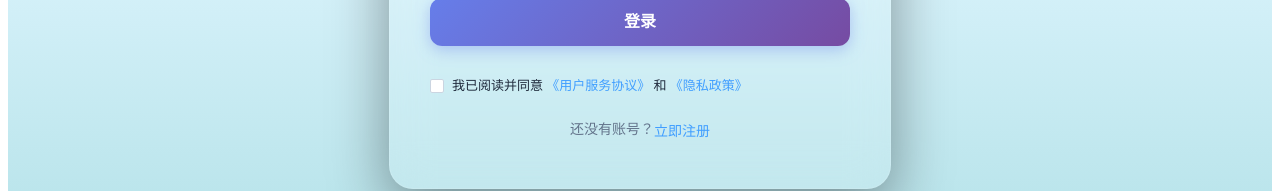
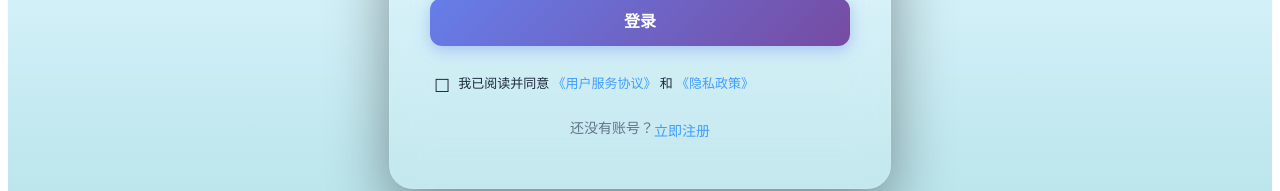
Before and after one commit to Tom1-4/AI-Mental-Health-Assistant, a Vue app in the folder Aixinli/: page / in a window 1280 px wide. Shown: the part 521-712 px from the top of the page. Built offline with nearby package versions, Linux system fonts and the light colour scheme.

Commit message:
fix: 修复注册页和登录页单选框无法勾选

```diff
--- a/Aixinli/src/components/client/login.vue
+++ b/Aixinli/src/components/client/login.vue
@@ -138,16 +138,15 @@ const goToRegister = () => {
           </el-button>
         </el-form-item>
 
-        <el-form-item class="terms-form-item">
-          <el-checkbox v-model="agreeToTerms" class="terms-checkbox">
+        <div class="terms-form-item" @click="agreeToTerms = !agreeToTerms">
+          <span class="terms-check-icon">{{ agreeToTerms ? '☑' : '☐' }}</span>
           <span class="terms-text">
             我已阅读并同意
             <el-link type="primary" underline="always" @click.stop="showTermsDialog = true; termsDialogTitle = '用户服务协议'">《用户服务协议》</el-link>
             和
             <el-link type="primary" underline="always" @click.stop="showTermsDialog = true; termsDialogTitle = '隐私政策'">《隐私政策》</el-link>
           </span>
-          </el-checkbox>
-        </el-form-item>
+        </div>
 
         <div class="login-tips">
           <span class="tip-text">还没有账号？</span>
@@ -627,22 +626,33 @@ const goToRegister = () => {
 }
 
 .terms-form-item {
-  margin-bottom: 8px !important;
+  display: flex;
+  align-items: flex-start;
+  gap: 8px;
+  margin-bottom: 8px;
+  padding: 4px 4px;
+  cursor: pointer;
+  user-select: none;
+  border-radius: 8px;
+  transition: background 0.15s;
 
-  .terms-checkbox {
-    :deep(.el-checkbox__label) {
+  &:hover {
+    background: rgba(0, 0, 0, 0.03);
+  }
+
+  .terms-check-icon {
+    font-size: 18px;
+    color: #1e293b;
+    flex-shrink: 0;
+    margin-top: 1px;
+  }
+
+  .terms-text {
     font-size: 13px;
     color: #1e293b;
-      line-height: 1.5;
-      padding-left: 8px;
-    }
+    line-height: 1.6;
 
-    :deep(.el-checkbox__inner) {
-      border-color: #cbd5e1;
-      background: #ffffff;
-    }
-
-    .terms-text .el-link {
+    .el-link {
       font-size: 13px;
       vertical-align: baseline;
     }
--- a/Aixinli/src/components/client/register.vue
+++ b/Aixinli/src/components/client/register.vue
@@ -164,16 +164,15 @@ const goToLogin = () => {
         </el-form-item>
 
         <!-- 用户协议 -->
-        <el-form-item class="terms-form-item">
-          <el-checkbox v-model="agreeToTerms" class="terms-checkbox">
+        <div class="terms-form-item" @click="agreeToTerms = !agreeToTerms">
+          <span class="terms-check-icon">{{ agreeToTerms ? '☑' : '☐' }}</span>
           <span class="terms-text">
             我已阅读并同意
             <el-link type="primary" underline="always" @click.stop="showTermsDialog = true; termsDialogTitle = '用户服务协议'">《用户服务协议》</el-link>
             和
             <el-link type="primary" underline="always" @click.stop="showTermsDialog = true; termsDialogTitle = '隐私政策'">《隐私政策》</el-link>
           </span>
-          </el-checkbox>
-        </el-form-item>
+        </div>
 
         <el-form-item>
           <el-button
@@ -614,22 +613,33 @@ const goToLogin = () => {
 }
 
 .terms-form-item {
-  margin-bottom: 8px !important;
+  display: flex;
+  align-items: flex-start;
+  gap: 8px;
+  margin-bottom: 8px;
+  padding: 4px 4px;
+  cursor: pointer;
+  user-select: none;
+  border-radius: 8px;
+  transition: background 0.15s;
 
-  .terms-checkbox {
-    :deep(.el-checkbox__label) {
+  &:hover {
+    background: rgba(0, 0, 0, 0.03);
+  }
+
+  .terms-check-icon {
+    font-size: 18px;
+    color: #1e293b;
+    flex-shrink: 0;
+    margin-top: 1px;
+  }
+
+  .terms-text {
     font-size: 13px;
     color: #1e293b;
-      line-height: 1.5;
-      padding-left: 8px;
-    }
+    line-height: 1.6;
 
-    :deep(.el-checkbox__inner) {
-      border-color: #cbd5e1;
-      background: #ffffff;
-    }
-
-    .terms-text .el-link {
+    .el-link {
       font-size: 13px;
       vertical-align: baseline;
     }
```
Lines whose indentation alone changed are shown as unchanged.
